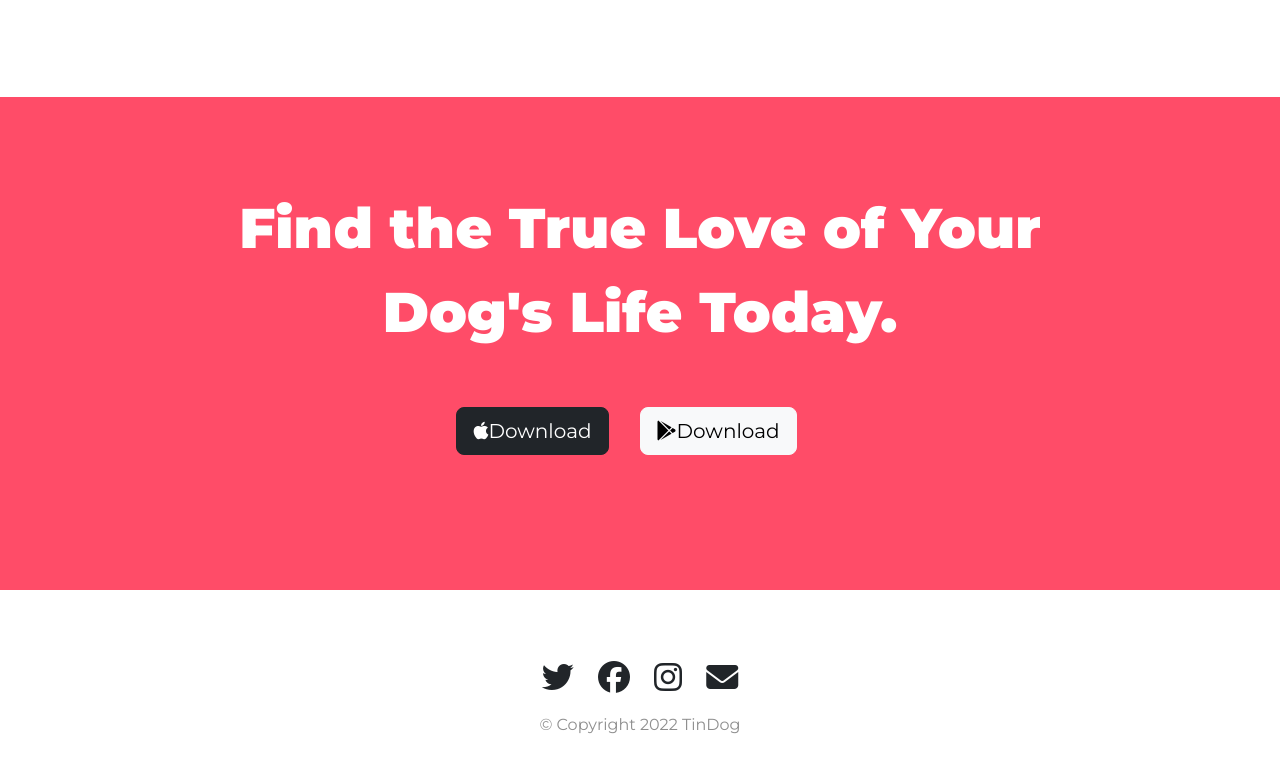
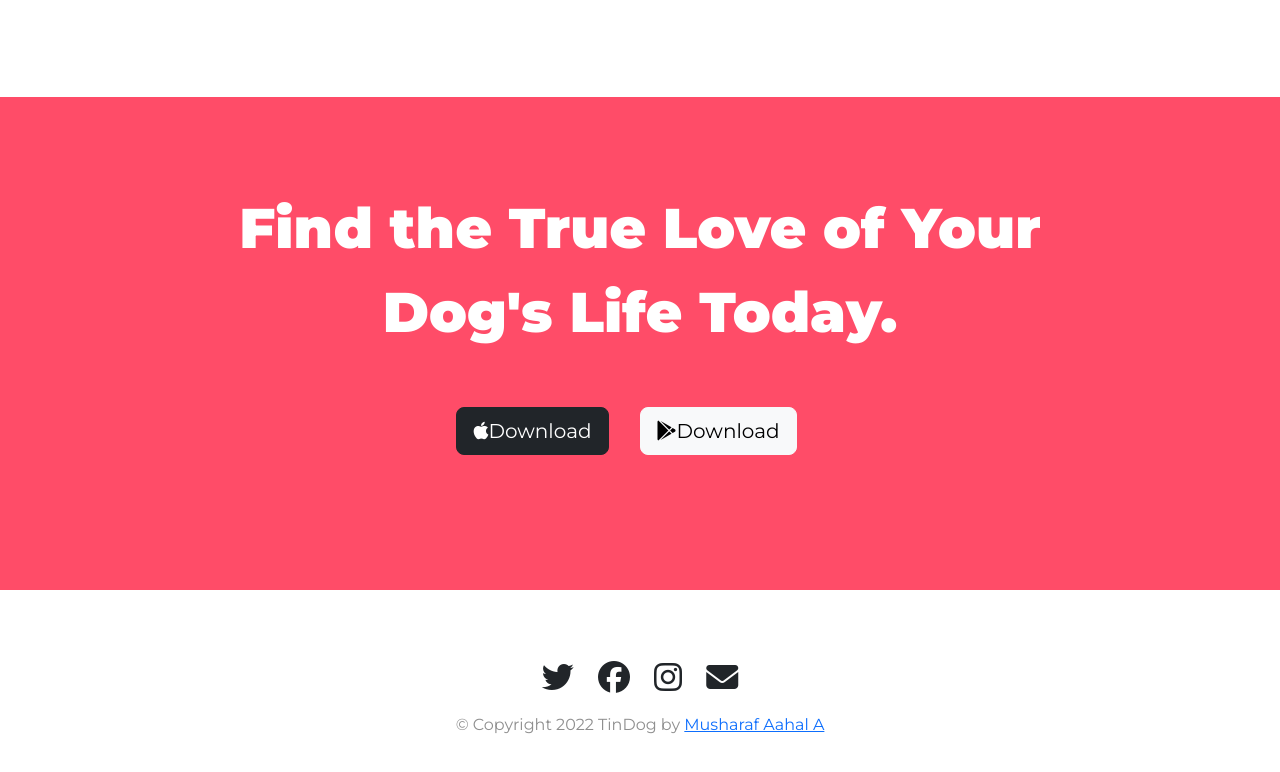
Before and after one commit to musharafaahel/tindog, a plain HTML site: page index.html in a window 1280 px wide. Shown: the part 2412-3184 px from the top of the page. Drawn offline with nearby package versions, Linux system fonts and the light colour scheme.

Commit message:
Update index.html

```diff
--- a/index.html
+++ b/index.html
@@ -215,7 +215,7 @@
       <i class="footer-icon fa-brands fa-facebook fa-2x"></i>
       <i class="footer-icon fa-brands fa-instagram fa-2x"></i>
       <i class="footer-icon fa-solid fa-envelope fa-2x"></i>
-      <p>© Copyright 2022 TinDog</p>
+    <p>© Copyright 2022 TinDog by <a href="https://www.linkedin.com/in/musharafaahel/" target="_blank">Musharaf Aahal A</a></p>
   </footer>
 </body>
 
```
